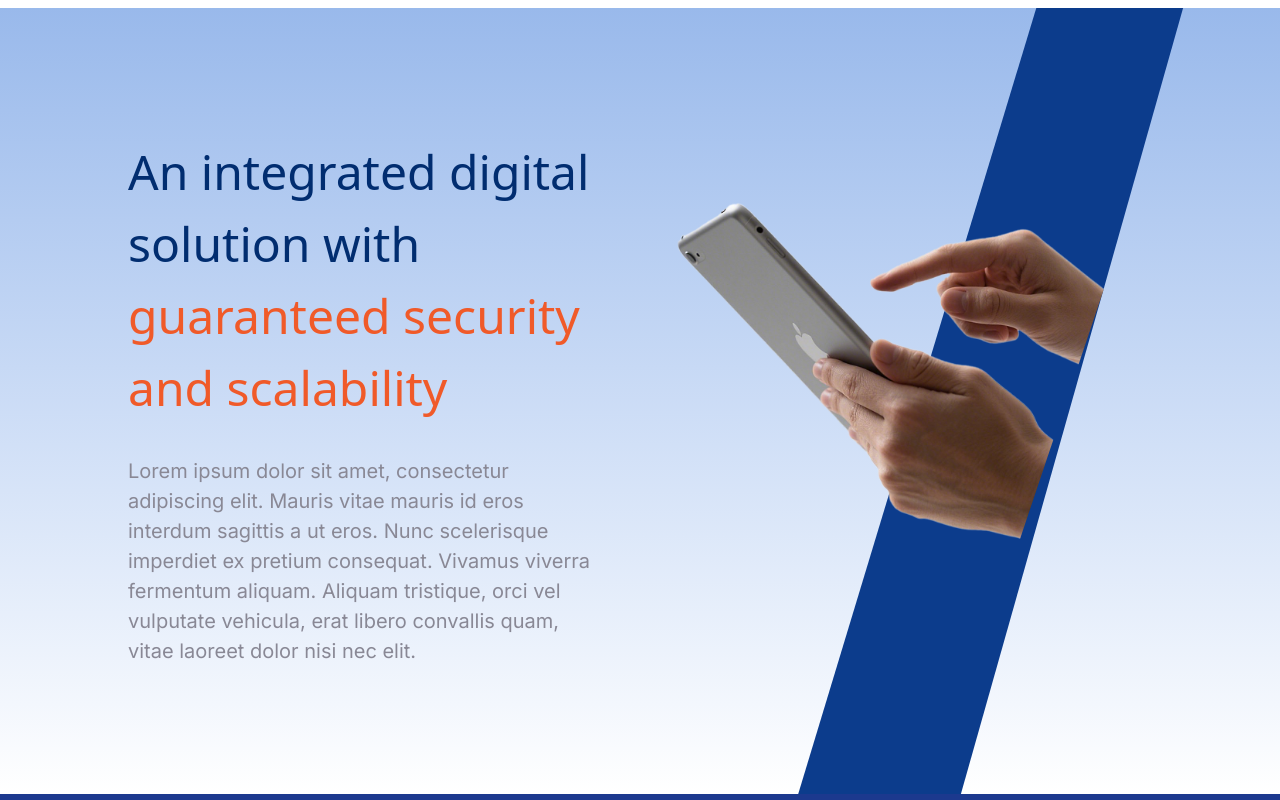
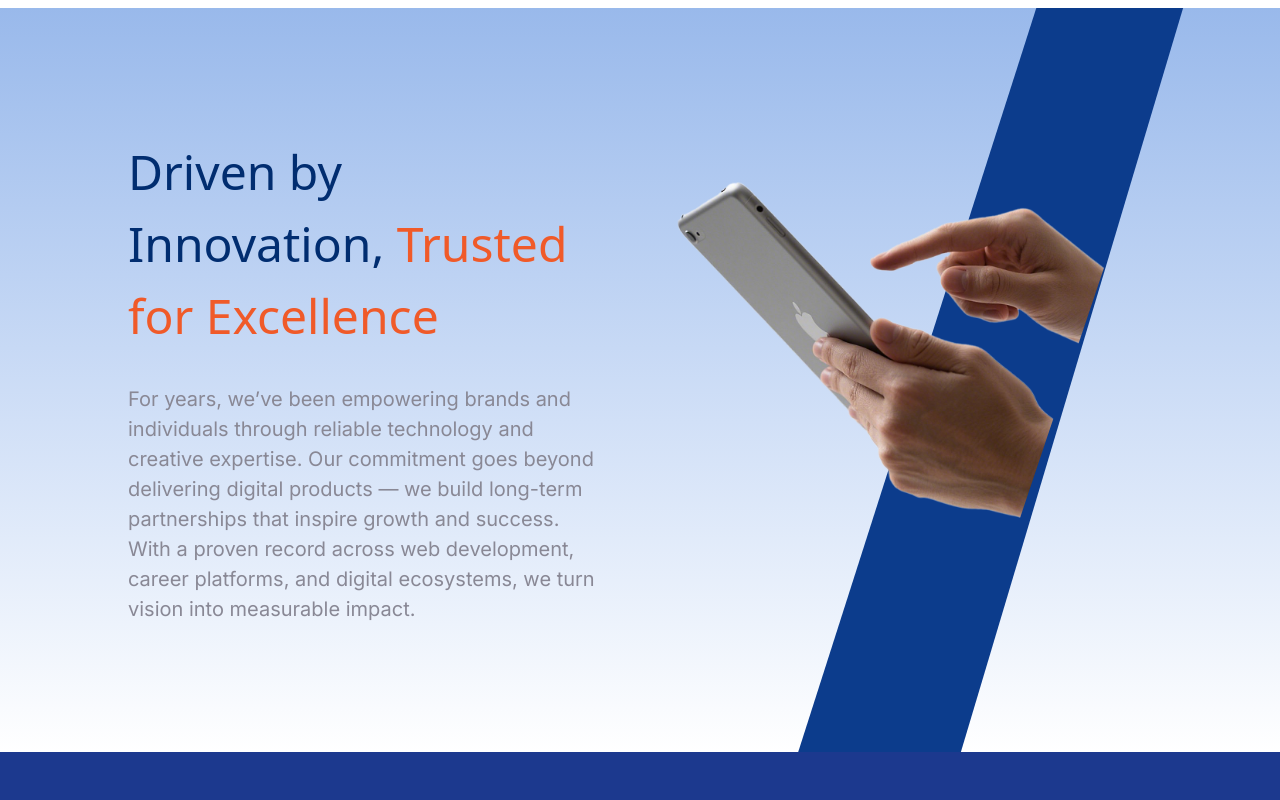
Before and after one commit to Awipratama/BIT, a React (Vite) app: page / in a window 1280 px wide. Shown: the part 1640-2440 px from the top of the page. Built offline with nearby package versions, Linux system fonts and the light colour scheme; a web font is replaced by a local one.

Commit message:
update 13-10-2025

```diff
--- a/index.html
+++ b/index.html
@@ -4,7 +4,31 @@
     <meta charset="UTF-8" />
     <link rel="icon" type="image/svg+xml" href="/src//assets/Faficon.png" />
     <meta name="viewport" content="width=device-width, initial-scale=1.0" />
-    <title>Bikin.ID</title>
+    <title>
+      Bikin.id | Empowering Digital Growth | Innovative IT & Web Solutions
+    </title>
+
+    <meta
+      name="title"
+      content="Bikin.id | Empowering Digital Growth | Innovative IT & Web Solutions"
+    />
+    <meta
+      name="description"
+      content="A global digital holding company delivering reliable IT solutions that connect ideas, technology, and people for a smarter, more connected future."
+    />
+
+    <!-- Open Graph / Facebook -->
+    <meta property="og:type" content="website" />
+    <meta property="og:url" content="https://bikin.id/" />
+    <meta
+      property="og:title"
+      content="Bikin.id | Empowering Digital Growth | Innovative IT & Web Solutions"
+    />
+    <meta
+      property="og:description"
+      content="A global digital holding company delivering reliable IT solutions that connect ideas, technology, and people for a smarter, more connected future."
+    />
+    <meta property="og:image" content="https://bikin.id/featured-image.jpg" />
   </head>
   <body>
     <div id="root"></div>
--- a/src/components/Footer.jsx
+++ b/src/components/Footer.jsx
@@ -22,7 +22,7 @@ export default function Footer() {
         </div>
 
         {/* Middle Section */}
-        <div className="flex flex-col justify-end order-1 md:order-2">
+        <div className="flex flex-col justify-start order-1 md:order-2">
           <h3 className="text-[#F05A29] text-[20px] md:text-[24px] font-regular mb-3">BIKIN.ID</h3>
           <ul className="space-y-2 text-[16px] md:text-[20px]">
             <li>
@@ -49,7 +49,7 @@ export default function Footer() {
         </div>
 
         {/* Right Section */}
-        <div className="flex flex-col justify-center order-2 md:order-3">
+        <div className="flex flex-col justify-start order-2 md:order-3">
           <h3 className="text-[#F05A29] text-[20px] md:text-[24px] font-regular mb-3">OUR CONTACT</h3>
           <a href="https://maps.app.goo.gl/Rw8cMqUFq6tyWaT98" target="_blank">
             <p className="text-[16px] md:text-[20px] hover:text-[#F05A29] pb-4 hover:underline">Jalan Sulatri 168x, Denpasar, Bali</p>
@@ -59,18 +59,18 @@ export default function Footer() {
           </a>
 
           <div className="flex gap-4 text-[30px]">
-            <a href="https://wa.me/087887990222" className="hover:text-[#F05A29]">
+            <a href="https://wa.me/087887990222" target="_blank" className="hover:text-[#F05A29]">
               <FaWhatsapp />
             </a>
-            <a href="#" className="hover:text-[#F05A29]">
+            <a href="https://www.instagram.com/awbalidigital?utm_source=ig_web_button_share_sheet&igsh=ZDNlZDc0MzIxNw==" target="_blank" className="hover:text-[#F05A29]">
               <FaInstagram />
             </a>
-            <a href="#" className="hover:text-[#F05A29]">
+            {/* <a href="#" className="hover:text-[#F05A29]">
               <FaFacebookF />
             </a>
             <a href="#" className="hover:text-[#F05A29]">
               <FaLinkedinIn />
-            </a>
+            </a> */}
           </div>
         </div>
       </div>
--- a/src/components/Navigation.jsx
+++ b/src/components/Navigation.jsx
@@ -95,7 +95,7 @@ function Navigation() {
         </div>
 
         {/* Menu List */}
-        <ul className="flex flex-col gap-6 text-white font-bold p-6 text-[24px]">
+        <ul className="flex flex-col gap-6 text-white font-bold p-10 text-[24px]">
           <li>
             <a
               href="/#solution"
--- a/src/components/OurWorks.jsx
+++ b/src/components/OurWorks.jsx
@@ -4,28 +4,28 @@ import img1 from "../assets/image1.png";
 import img2 from "../assets/image2.png";
 import img3 from "../assets/image3.png";
 import img4 from "../assets/image4.png";
-import img5 from "../assets/image5.png";
+// import img5 from "../assets/image5.png";
 import img6 from "../assets/image6.png";
 import img7 from "../assets/image7.png";
 import img8 from "../assets/image8.png";
-import img9 from "../assets/image9.png";
-import img10 from "../assets/image10.png";
-import img11 from "../assets/image11.png";
+// import img9 from "../assets/image9.png";
+// import img10 from "../assets/image10.png";
+// import img11 from "../assets/image11.png";
 import img12 from "../assets/image12.png";
 
 const works = [
+  { name: "AWBaliDigital.com", img: img7, link: "https://www.awbalidigital.com/" },
   { name: "BikinCV.com", img: img1, link: "https://www.bikincv.com/" },
   { name: "LokerBali.info", img: img2, link: "https://www.lokerbali.info/" },
   { name: "LokerJakarta.id", img: img3, link: "https://www.lokerjakarta.id/" },
   { name: "Cari-Kos.com", img: img4, link: "https://www.cari-kos.com/" },
-  { name: "Reseppedia.com", img: img5, link: "https://www.reseppedia.com/" },
+  { name: "Balifast.com", img: img12, link: "https://www.balifast.com/" },
+  { name: "LowonganHotelBali.com", img: img8, link: "https://www.lowonganhotelbali.com/" },
   { name: "Kooliner.com", img: img6, link: "https://www.kooliner.com/" },
-  { name: "AWBaliDigital.com", img: img7, link: "https://www.awbalidigital.com/" },
-  { name: "LowonganHotelBali.com", img: img8, link: "https://www.lowonganhotelbali.com/" },
-  { name: "Weddingku.id", img: img9, link: "https://www.weddingku.id/" },
-  { name: "Cvresume.co", img: img10, link: "https://www.cvresume.co/" },
-  { name: "Jktliving.com", img: img11, link: "https://www.jktliving.com/" },
-  { name: "Balifast.com", img: img12, link: "https://www.balifast.com/" },
+  // { name: "Reseppedia.com", img: img5, link: "https://www.reseppedia.com/" },
+  // { name: "Weddingku.id", img: img9, link: "https://www.weddingku.id/" },
+  // { name: "Cvresume.co", img: img10, link: "https://www.cvresume.co/" },
+  // { name: "Jktliving.com", img: img11, link: "https://www.jktliving.com/" },
 ];
 
 export default function OurWorks() {
--- a/src/components/TextWithImage.jsx
+++ b/src/components/TextWithImage.jsx
@@ -1,5 +1,5 @@
 import React from "react";
-import HandImage from "../assets/image13.png"
+import HandImage from "../assets/image13.png";
 
 export default function TextWithImage() {
   return (
@@ -8,15 +8,16 @@ export default function TextWithImage() {
         {/* <!-- Text --> */}
         <div className="hero-text w-full">
           <h2 className="text-[#012D70] text-[28px] md:text-[48px] text-center md:text-left pb-4 md:pb-8">
-              An integrated digital solution with
-              <span className="text-[#F05A29]"> guaranteed security and scalability</span>
+            Driven by Innovation,
+            <span className="text-[#F05A29]"> Trusted for Excellence</span>
           </h2>
           <p className="text-[16px] md:text-[20px] text-center md:text-start text-[#898895]">
-              Lorem ipsum dolor sit amet, consectetur adipiscing elit. Mauris vitae
-              mauris id eros interdum sagittis a ut eros. Nunc scelerisque imperdiet
-              ex pretium consequat. Vivamus viverra fermentum aliquam. Aliquam
-              tristique, orci vel vulputate vehicula, erat libero convallis quam,
-              vitae laoreet dolor nisi nec elit.
+            For years, we’ve been empowering brands and individuals through
+            reliable technology and creative expertise. Our commitment goes
+            beyond delivering digital products — we build long-term partnerships
+            that inspire growth and success. With a proven record across web
+            development, career platforms, and digital ecosystems, we turn
+            vision into measurable impact.
           </p>
         </div>
         <div className="hand-image w-full z-9">
--- a/src/pages/HomePage.jsx
+++ b/src/pages/HomePage.jsx
@@ -17,7 +17,7 @@ function HomePage() {
       <Solution />
       <TextWithImage />
       <OurWorks />
-      <Insight />
+      {/* <Insight /> */}
       <CTA />
       <Footer />
     </>
```
Also changed, not shown: public/featured-image.jpg (added). Lines whose indentation alone changed are shown as unchanged.
